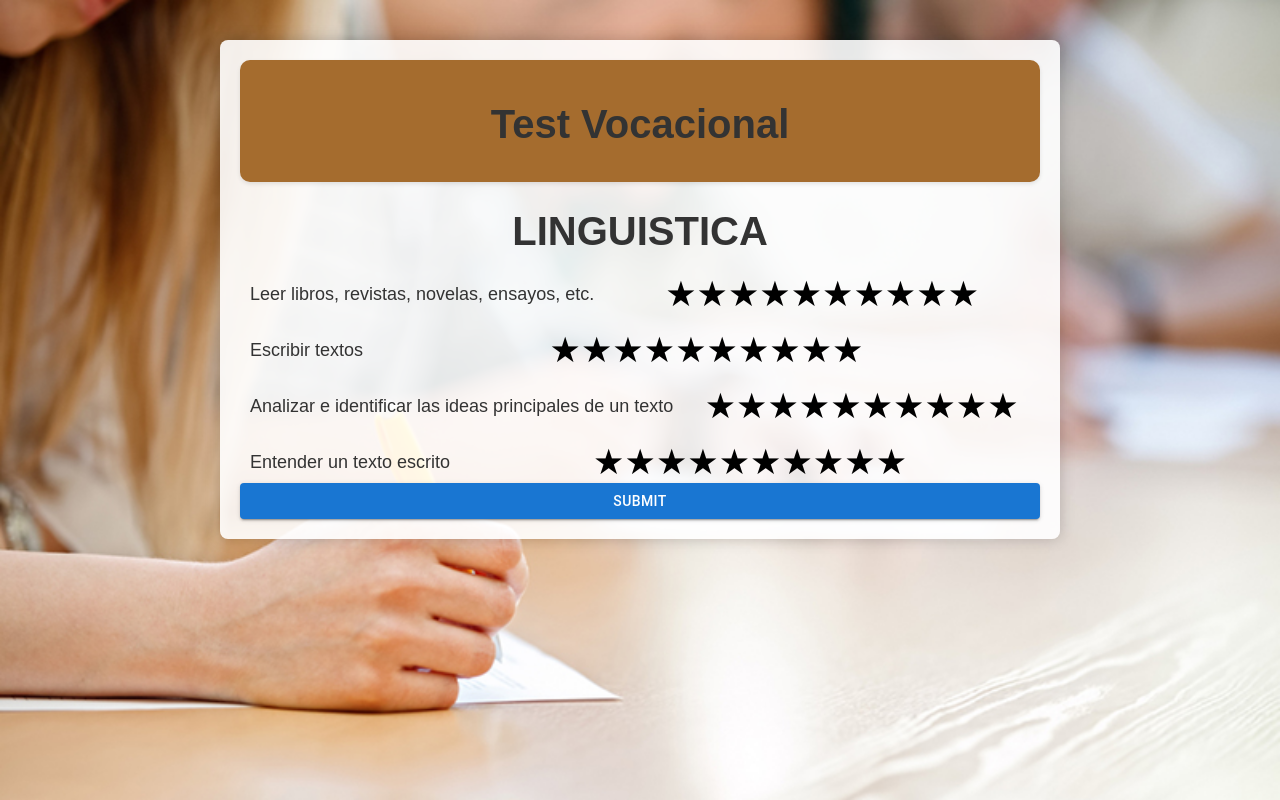
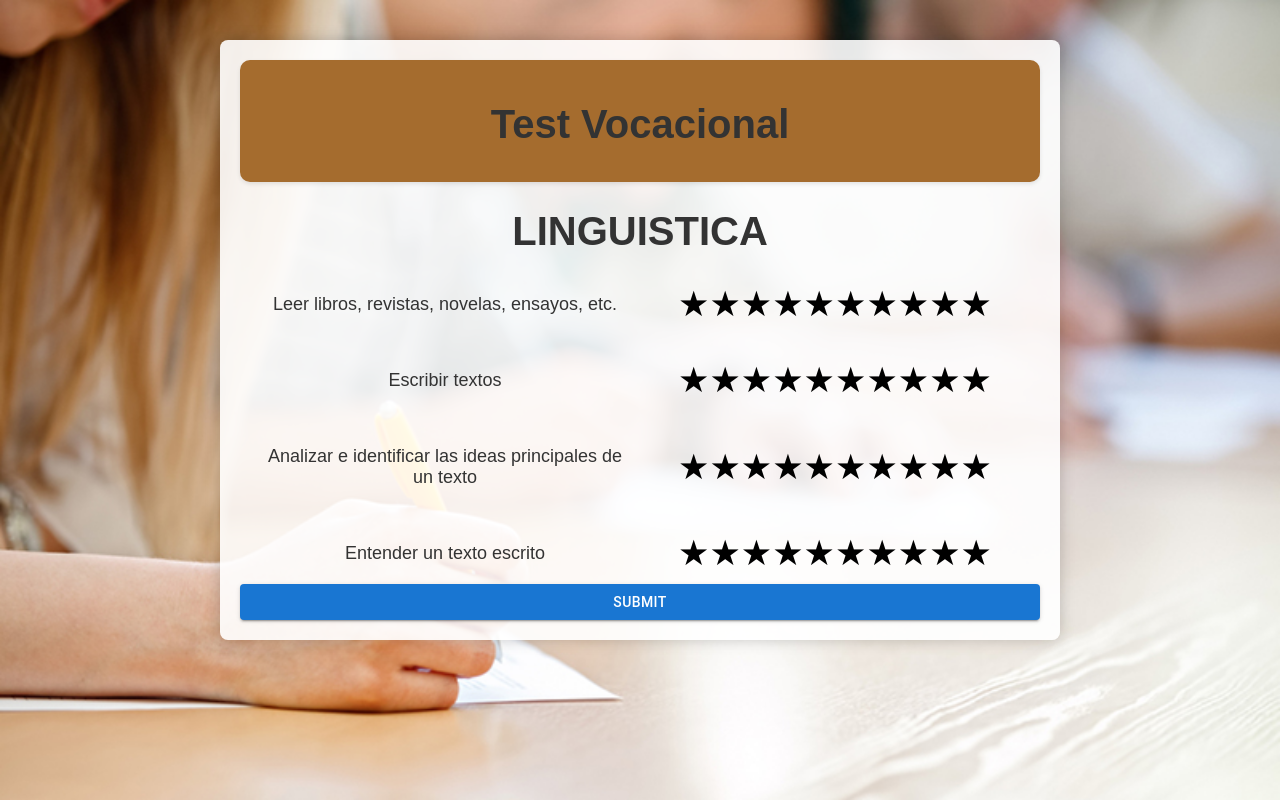
Before and after one commit to panchoseijas/final-algo, a React (Create React App) app in the folder test-vocacional/: page / in a window 1280 px wide. Both pictures are taken after a click on the button "EMPEZAR". Built offline with nearby package versions, Linux system fonts and the light colour scheme.

Commit message:
grid display

```diff
--- a/test-vocacional/src/App.css
+++ b/test-vocacional/src/App.css
@@ -1,6 +1,6 @@
 body {
   font-family: Arial, sans-serif;
-  background-image: url('/test.jpg');
+  background-image: url("/test.jpg");
   background-size: cover;
   background-repeat: no-repeat;
   background-attachment: fixed;
@@ -17,7 +17,6 @@ body {
   box-shadow: 0 0 15px rgba(0, 0, 0, 0.2);
   border-radius: 8px;
 }
-
 
 h1 {
   font-size: 2.5em;
@@ -66,13 +65,20 @@ input[type="radio"] {
   direction: rtl;
 }
 
+/* container-pregunta {
+  display: grid;
+  grid-template-columns: 1fr 1fr;
+  gap: 10px;
+} */
+
 .pregunta {
   font-size: 24px;
   margin: auto;
   text-align: center;
-  display: flex;
-  justify-content: space-between;
+  display: grid;
+  grid-template-columns: 1fr 1fr;
   margin-top: 15px;
+  padding: 10px;
 }
 
 .yellow {
@@ -88,8 +94,6 @@ label:hover ~ label {
   color: #f39c12;
   cursor: pointer;
 }
-
-
 
 /* Button Styles */
 button {
--- a/test-vocacional/src/components/Form.js
+++ b/test-vocacional/src/components/Form.js
@@ -62,8 +62,8 @@ function Preguntas({ areas, setResultados }) {
 
 
   return (
-    <>
-      <h1>{areaActual.toLocaleUpperCase()}</h1>
+    <div className='container-pregunta'>
+      <h1>{areaActual.toLocaleUpperCase().replace('_', ' ')}</h1>
       {areas[areaActual].preguntas.map((pregunta, index) => (
         <div key={areaActual + index} className='pregunta'>
           <p>{pregunta}</p>
@@ -75,7 +75,7 @@ function Preguntas({ areas, setResultados }) {
         </div>
       ))}
       <Button variant='contained' onClick={handleSubmit}>Submit</Button>
-    </>
+    </div>
   )
 }
 
--- a/test-vocacional/src/preguntas.js
+++ b/test-vocacional/src/preguntas.js
@@ -7,7 +7,7 @@ const areas = {
       'Entender un texto escrito',
     ],
   },
-  logicaMatematica: {
+  logica_matematica: {
     preguntas: [
       'Hacer cuentas matemáticas',
       'Usar estadísticas',
@@ -39,7 +39,7 @@ const areas = {
       'Iniciar y mantener conversaciones con otras personas',
     ],
   },
-  kinestesicoCorporal: {
+  kinestesico_corporal: {
     preguntas: [
       'Hacer ejercicio físico',
       'Hacer movimientos que requieren equilibrio',
```
